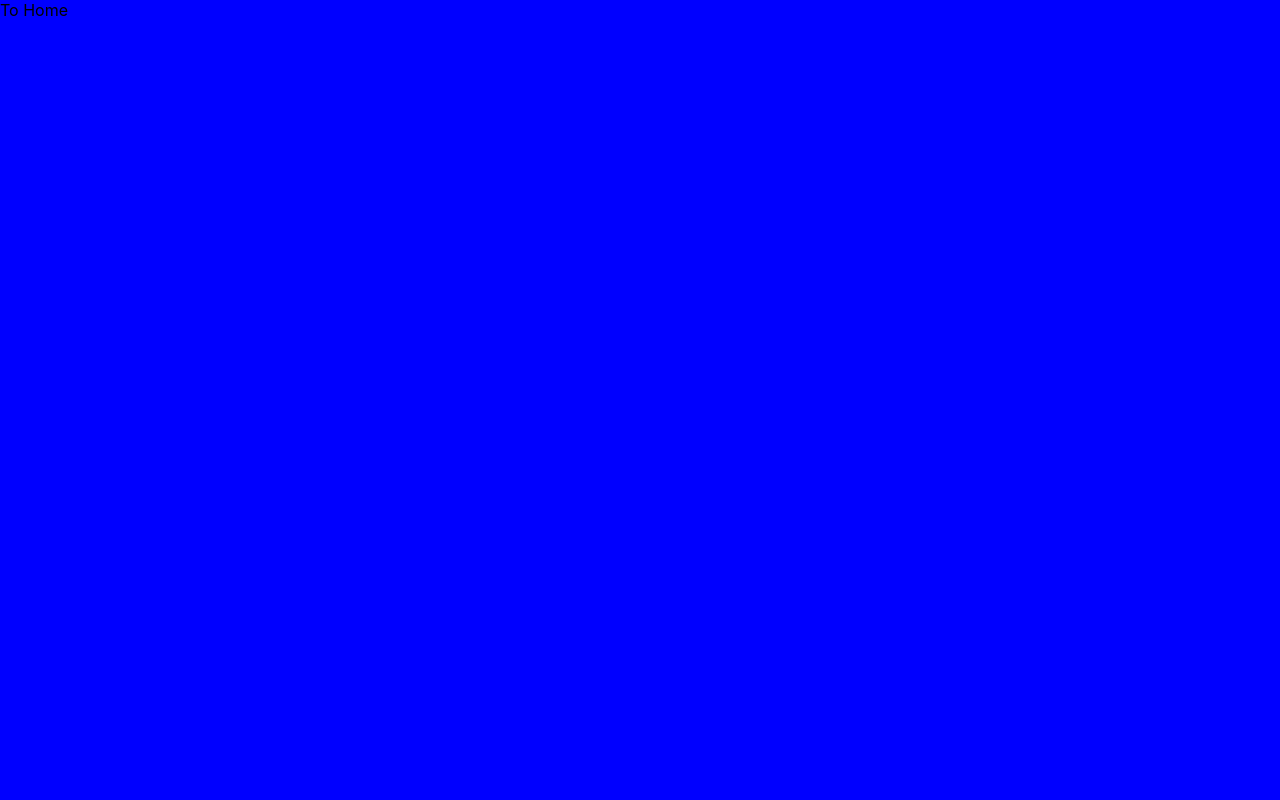
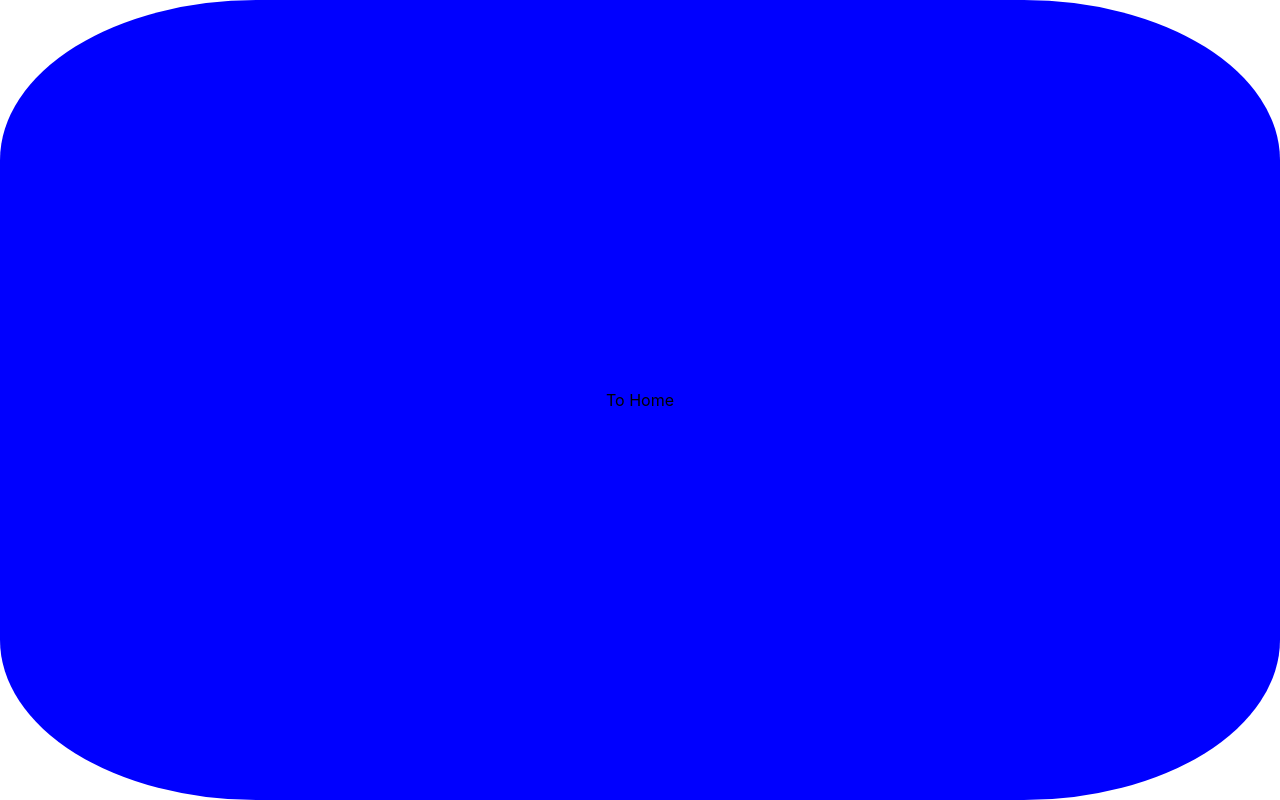
Before and after one commit to thenickbit/nchartiot.dev, a Next.js app: page /test in a window 1280 px wide. Built offline with nearby package versions, Linux system fonts and the light colour scheme.

Commit message:
WIP: experiment

```diff
--- a/src/pages/_app.tsx
+++ b/src/pages/_app.tsx
@@ -2,10 +2,10 @@ import { AnimatePresence, AnimateSharedLayout } from 'framer-motion';
 import type { AppProps } from 'next/app';
 import 'styles/globals.css';
 
-function MyApp({ Component, pageProps }: AppProps) {
+function MyApp({ Component, pageProps, router }: AppProps) {
   return (
     <AnimatePresence exitBeforeEnter>
-      <Component {...pageProps} />
+      <Component {...pageProps} key={router.route} />
     </AnimatePresence>
   );
 }
--- a/src/pages/test.tsx
+++ b/src/pages/test.tsx
@@ -4,14 +4,58 @@ import Link from 'next/link';
 const Test = () => {
   return (
     <motion.div
-      style={{ width: '100vw', height: '100vh', backgroundColor: 'blue' }}
+      style={{
+        width: '100vw',
+        height: '100vh',
+        backgroundColor: 'blue',
+        display: 'flex',
+        alignItems: 'center',
+        justifyContent: 'center',
+      }}
       initial={{ scaleX: 0, scaleY: 0 }}
-      animate={{ scaleX: 1, scaleY: 1 }}
+      animate={{
+        scaleX: 1,
+        scaleY: 1,
+        scale: [
+          1,
+          0.5,
+          1,
+          0.5,
+          1,
+          0.5,
+          1,
+          0.5,
+          1,
+          0.5,
+          1,
+          0.5,
+          1,
+          0.5,
+          1,
+          0.5,
+          1,
+          0.5,
+          1,
+          0.5,
+          1,
+          0.5,
+          1,
+          0.5,
+          1,
+          0.5,
+          1,
+          0.5,
+          1,
+        ],
+        // rotate: [0, 0, 270, 270, 0],
+        borderRadius: ['20%', '20%', '50%', '50%', '20%'],
+      }}
       exit={{ scaleX: 0, scaleY: 0 }}
       transition={{
-        duration: 0.5,
+        duration: 6,
         ease: 'easeInOut',
       }}
+      layout={true}
     >
       <Link href="/">To Home</Link>
     </motion.div>
```
Also changed, not shown: src/pages/index.tsx (+13 -2 lines).
